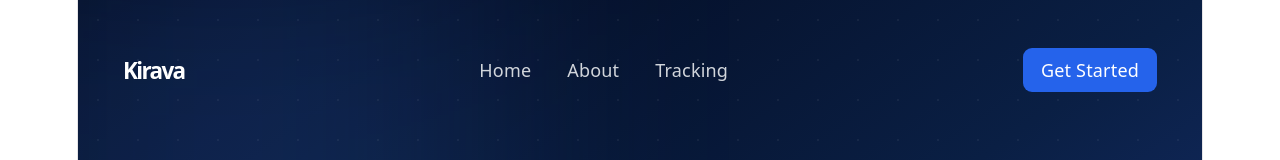
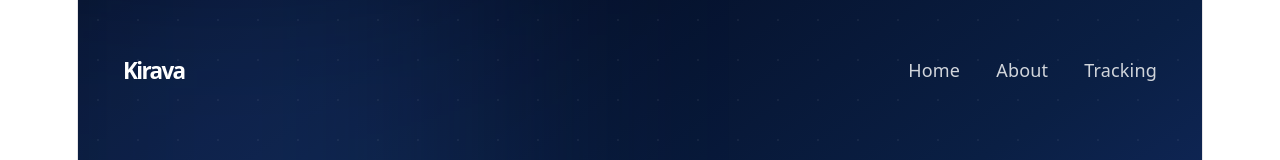
Before and after one commit to mochamadfahmifadillah/kirava-logistics, a React (Vite) app: page / in a window 1280 px wide. Shown: the top 160 px of the page. Built offline with nearby package versions, Linux system fonts and the light colour scheme.

Commit message:
Menghapus button pada navbar

```diff
--- a/src/components/layout/Navbar.jsx
+++ b/src/components/layout/Navbar.jsx
@@ -10,10 +10,6 @@ export default function Navbar() {
         <Link to="/about">About</Link>
         <Link to="/tracking">Tracking</Link>
       </div>
-
-      <button className="bg-blue-600 px-4 py-2 rounded-lg text-white">
-        Get Started
-      </button>
     </nav>
   );
 }
```
